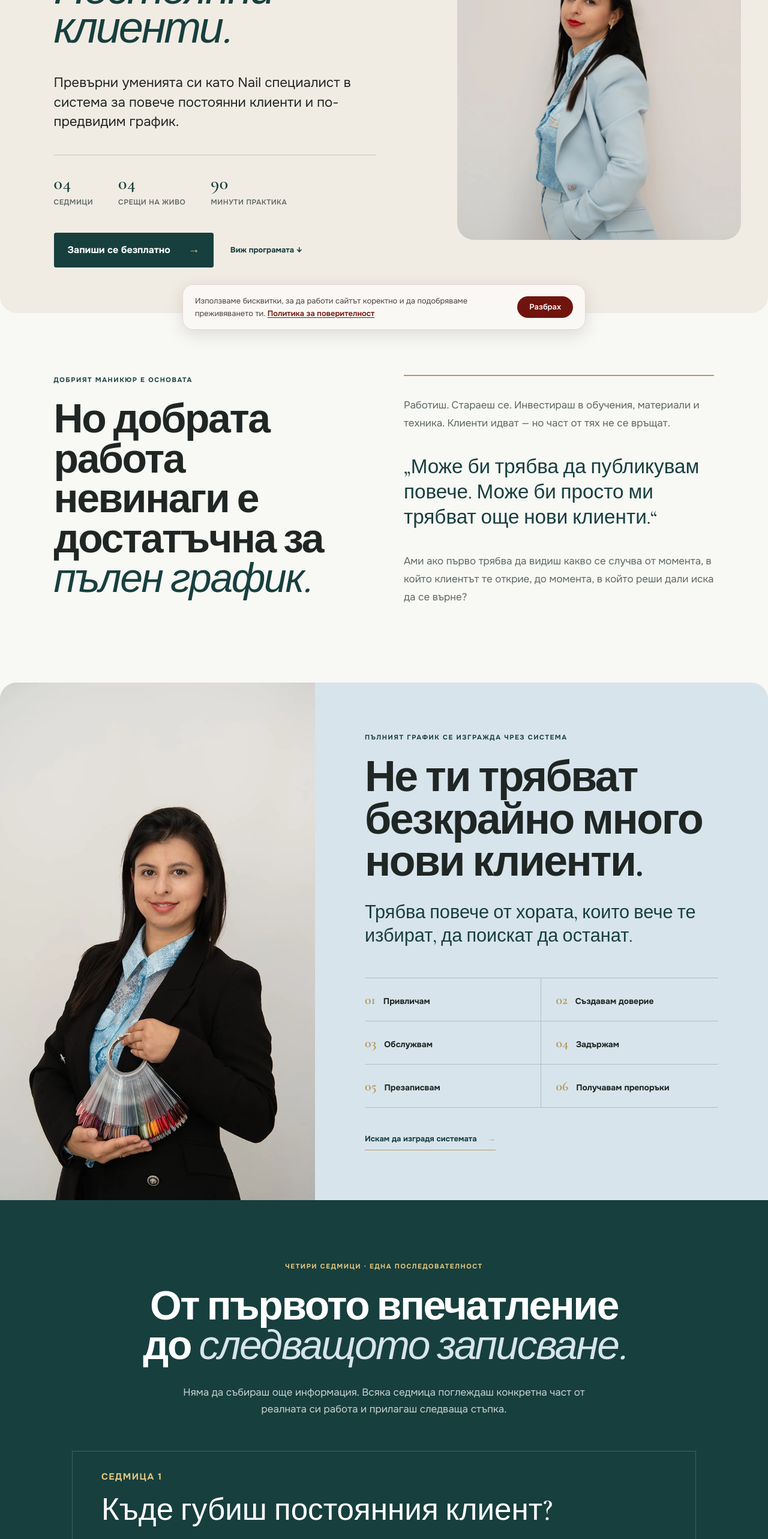
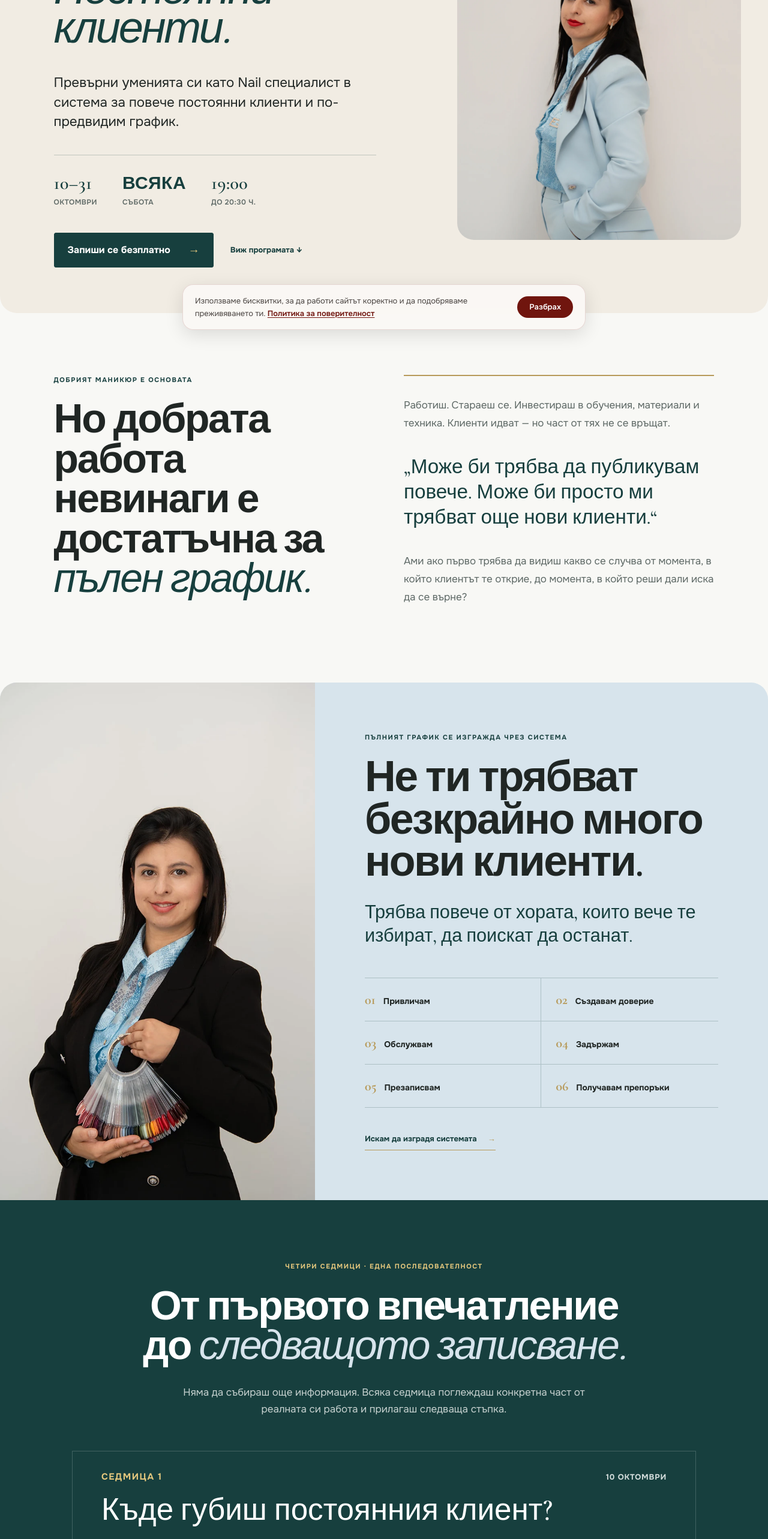
Before and after one commit to jordanyanewski-stack/coaching-real, a Next.js app: page /palen-grafik-postoyanni-klienti in a window 1280 px wide. Shown: the part 234-2800 px from the top of the page at 60% size. Built offline with nearby package versions, Linux system fonts and the light colour scheme.

Commit message:
Update full calendar campaign schedule

```diff
--- a/src/app/palen-grafik-postoyanni-klienti/page.module.css
+++ b/src/app/palen-grafik-postoyanni-klienti/page.module.css
@@ -153,8 +153,9 @@
 .weekCard { padding: clamp(24px, 2.4vw, 32px) clamp(28px, 4vw, 48px); border-right: 1px solid rgba(255, 255, 255, 0.18); border-bottom: 1px solid rgba(255, 255, 255, 0.18); position: relative; }
 .weekCard::after { content: ''; position: absolute; left: 0; top: 0; width: 0; height: 3px; background: #e5c87e; transition: width 0.62s var(--ease-book); }
 .weekCard:hover::after { width: 100%; }
-.weekTop { display: flex; align-items: center; }
+.weekTop { display: flex; align-items: center; justify-content: space-between; gap: 24px; }
 .weekTop span { color: #e5c87e; font-family: var(--font-mv), sans-serif; font-size: 15px; font-weight: 700; letter-spacing: 0.1em; text-transform: uppercase; }
+.weekTop time { color: #d5dedd; font-size: 13px; font-weight: 650; letter-spacing: 0.06em; text-transform: uppercase; }
 .weekCard h3 { color: #fff; font-size: clamp(40px, 4vw, 58px); line-height: 1.02; margin: 18px 0 16px; max-width: 820px; }
 .weekCard > p { color: #d5dedd; font-size: clamp(17px, 1.35vw, 19px); line-height: 1.6; margin: 0 0 26px; max-width: 820px; }
 .weekCard dl { margin: 0; }
@@ -226,7 +227,8 @@
 
 .closingSection { background: var(--powder); padding: clamp(76px, 8vw, 112px) clamp(24px, 7vw, 112px); text-align: center; }
 .closingSection h2 { color: var(--ink); font-size: clamp(56px, 7vw, 100px); }
-.closingSection > p:not(.eyebrow) { color: var(--muted); font-size: 15px; margin: 31px 0 40px; }
+.closingSection .closingLead { color: var(--green); font-size: clamp(19px, 1.8vw, 26px); line-height: 1.5; margin: 32px auto 0; max-width: 780px; }
+.closingSection .closingSchedule { color: var(--muted); font-size: 15px; line-height: 1.6; margin: 18px 0 40px; }
 .closingSection .primaryButton { margin: auto; }
 
 .thankPage { min-height: 100svh; }
@@ -292,6 +294,7 @@
   .systemSteps li:nth-child(even) { padding-left: 0; }
   .programSection { padding-left: 20px; padding-right: 20px; }
   .weekCard { padding: 24px; }
+  .weekTop { align-items: flex-start; flex-direction: column; gap: 6px; }
   .weekCard dl > div { grid-template-columns: 1fr; gap: 8px; }
   .includedGrid { grid-template-columns: 1fr; }
   .includedGrid article { min-height: 250px; }
--- a/src/app/palen-grafik-postoyanni-klienti/page.tsx
+++ b/src/app/palen-grafik-postoyanni-klienti/page.tsx
@@ -14,6 +14,7 @@ const display = Cormorant_Garamond({
 const weeks = [
   {
     number: 'Седмица 1',
+    date: '10 октомври',
     title: 'Къде губиш постоянния клиент?',
     intro: 'Преди да търсим още клиенти, трябва да разберем какво се случва с хората, които вече идват.',
     focus: 'Техника · материали · издръжливост · отношение · комуникация · клиентско преживяване',
@@ -21,6 +22,7 @@ const weeks = [
   },
   {
     number: 'Седмица 2',
+    date: '17 октомври',
     title: 'От нов клиент към постоянен клиент',
     intro: 'Какво кара една жена не просто да остане доволна, а да си каже: „Тук искам да се върна.“',
     focus: 'Преди посещението → по време на услугата → след посещението → следващо записване',
@@ -28,6 +30,7 @@ const weeks = [
   },
   {
     number: 'Седмица 3',
+    date: '24 октомври',
     title: 'Как да те изберат, преди да са седнали на стола ти',
     intro: 'Не преследваме „перфектния Instagram“. Използваме реалната работа, присъствието и доверието.',
     focus: 'Какво да показвам → как да го снимам → какво да кажа → как да насоча към записване',
@@ -35,6 +38,7 @@ const weeks = [
   },
   {
     number: 'Седмица 4',
+    date: '31 октомври',
     title: 'Твоята система за постоянни клиенти',
     intro: 'Събираме техниката, преживяването, съдържанието и препоръките в една работеща последователност.',
     focus: 'Привличам → обслужвам → задържам → презаписвам → получавам препоръки → привличам',
@@ -140,9 +144,9 @@ export default function FullCalendarPage() {
             <h1>Пълен график.<br /><em>Постоянни клиенти.</em></h1>
             <p className={styles.heroLead}>Превърни уменията си като Nail специалист в система за повече постоянни клиенти и по-предвидим график.</p>
             <ul className={styles.heroFacts} aria-label="Формат на курса">
-              <li><span>04</span> седмици</li>
-              <li><span>04</span> срещи на живо</li>
-              <li><span>90</span> минути практика</li>
+              <li><span>10–31</span> октомври</li>
+              <li><span>Всяка</span> събота</li>
+              <li><span>19:00</span> до 20:30 ч.</li>
             </ul>
             <div className={styles.heroActions}>
               <a className={styles.primaryButton} href="#registration">Запиши се безплатно <span aria-hidden="true">→</span></a>
@@ -194,7 +198,7 @@ export default function FullCalendarPage() {
           <div className={styles.weeksGrid}>
             {weeks.map(week => (
               <article className={styles.weekCard} key={week.number}>
-                <div className={styles.weekTop}><span>{week.number}</span></div>
+                <div className={styles.weekTop}><span>{week.number}</span><time>{week.date}</time></div>
                 <h3>{week.title}</h3>
                 <p>{week.intro}</p>
                 <dl>
@@ -257,7 +261,7 @@ export default function FullCalendarPage() {
           <div className={styles.registrationCopy}>
             <p className={styles.eyebrow}>Пилотно участие · безплатно</p>
             <h2>Изгради причина правилните клиенти да <em>поискат да останат.</em></h2>
-            <p>Четири практически срещи на живо, реални примери и малки задачи за твоята работа. Датата, часът и платформата ще получиш по имейл веднага щом бъдат потвърдени.</p>
+            <p>Четири практически срещи на живо, реални примери и малки задачи за твоята работа. Срещите са всяка събота — от 10 до 31 октомври, от 19:00 до 20:30 ч.</p>
           </div>
           <div className={styles.formPanel}>
             <p className={styles.formEyebrow}>Запази своето място</p>
@@ -285,7 +289,8 @@ export default function FullCalendarPage() {
         <section className={styles.closingSection}>
           <p className={styles.eyebrow}>Пълен график. Постоянни клиенти.</p>
           <h2>Имаш уменията.<br /><em>Изгради системата.</em></h2>
-          <p>4 седмици · 4 практически срещи на живо · пилотно участие безплатно</p>
+          <p className={styles.closingLead}>Превърни уменията си като Nail специалист в система за повече постоянни клиенти и по-предвидим график</p>
+          <p className={styles.closingSchedule}>10–31 октомври · всяка събота · 19:00–20:30 ч. · пилотно участие безплатно</p>
           <a className={styles.primaryButton} href="#registration">Искам място в безплатната група <span aria-hidden="true">↑</span></a>
         </section>
       </div>
--- a/src/components/global-contact-footer.tsx
+++ b/src/components/global-contact-footer.tsx
@@ -16,6 +16,7 @@ export function GlobalContactFooter() {
   }
 
   const isEnglish = pathname.startsWith("/stuck-in-the-middle");
+  const isFullCalendar = pathname.startsWith("/palen-grafik-postoyanni-klienti");
 
   return (
     <footer
@@ -32,16 +33,22 @@ export function GlobalContactFooter() {
           minHeight: "76px",
           margin: "0 auto",
           display: "flex",
-          flexWrap: "wrap",
+          flexDirection: "column",
           alignItems: "center",
           justifyContent: "center",
-          gap: "10px 24px",
+          gap: isFullCalendar ? "14px" : "10px",
           padding: "20px 0",
           fontSize: "14px",
           lineHeight: 1.5,
           textAlign: "center",
         }}
       >
+        {isFullCalendar && (
+          <p style={{ maxWidth: "760px", margin: 0, color: "#173f3e", fontWeight: 650 }}>
+            Превърни уменията си като Nail специалист в система за повече постоянни клиенти и по-предвидим график
+          </p>
+        )}
+        <div style={{ display: "flex", flexWrap: "wrap", alignItems: "center", justifyContent: "center", gap: "10px 24px" }}>
           <strong style={{ fontWeight: 700 }}>
             {isEnglish ? "Contact us" : "Контакти"}
           </strong>
@@ -59,6 +66,7 @@ export function GlobalContactFooter() {
             {isEnglish ? "Tel:" : "Тел:"} {CONTACT_PHONE_DISPLAY}
           </a>
         </div>
+      </div>
     </footer>
   );
 }
```
Also changed, not shown: 1 other file (tests, documents, lock files or other folders). Lines whose indentation alone changed are shown as unchanged.
